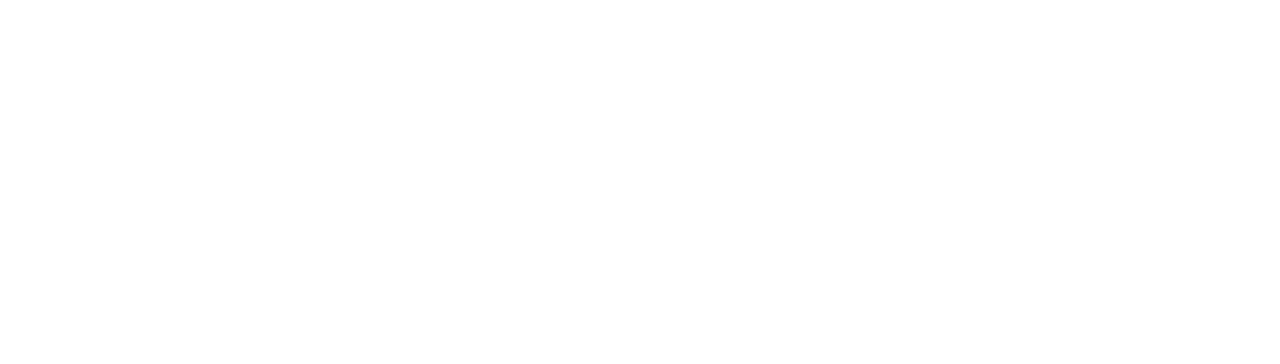
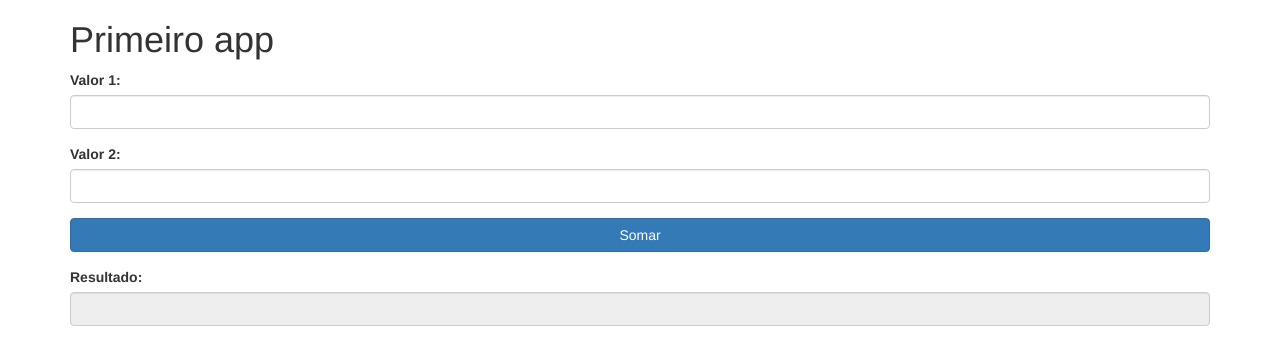
Before and after one commit to jussimar/primeiroprojetomobile2ds2, a website: page www/index.html in a window 1280 px wide. Drawn offline with Linux system fonts and the light colour scheme.

Commit message:
inserindo o layout do app com 3 inputs e um botão

```diff
--- a/www/index.html
+++ b/www/index.html
@@ -16,6 +16,46 @@
 
 </head>
 <body>
+    <div class="container">
+      <div class="row">
+        <div class="col-xs-12">
+            <h1>Primeiro app</h1>
+        </div>
+      </div>
+      <div class="row">
+        <div class="col-xs-12">
+          <div class="form-group">
+            <label for="">Valor 1:</label>
+            <input type="text" class="form-control" id="valor1">
+          </div>
+        </div>
+      </div>
 
+      <div class="row">
+        <div class="col-xs-12">
+          <div class="form-group">
+            <label for="">Valor 2:</label>
+            <input type="text" class="form-control" id="valor2">
+          </div>
+        </div>
+      </div>
+
+      <div class="row">
+        <div class="col-xs-12">
+          <div class="form-group">
+           <button class="btn btn-primary btn-block">Somar</button>
+          </div>
+        </div>
+      </div>
+
+      <div class="row">
+        <div class="col-xs-12">
+          <div class="form-group">
+            <label for="">Resultado:</label>
+            <input type="text" class="form-control" id="resultado" readonly>
+          </div>
+        </div>
+      </div>
+    </div>
 </body>
 </html>
```
